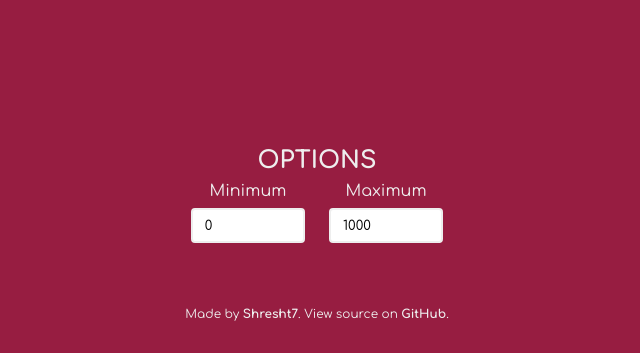
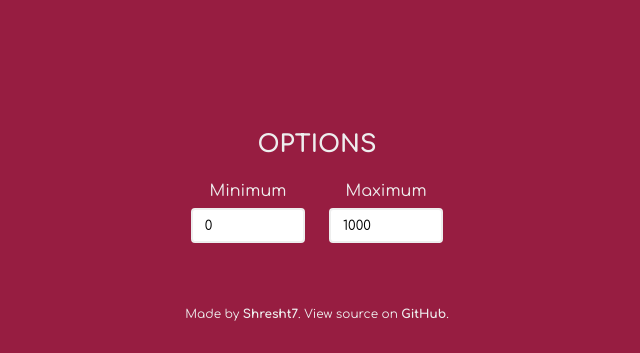
Before and after one commit to Shresht7/random-web, a plain HTML site: page pages/numbers/index.html in a window 1280 px wide. Shown: the part 447-800 px from the top of the page, without its empty margins (323-963 px from the left). Drawn offline with Linux system fonts and the light colour scheme.

Commit message:
Add some spacing

```diff
--- a/pages/numbers/index.html
+++ b/pages/numbers/index.html
@@ -43,7 +43,7 @@
         </section>
 
         <!-- OPTIONS -->
-        <section class="flex flex-column">
+        <section class="flex flex-column gap-3">
             <h2 class="font-size-3">OPTIONS</h2>
 
             <div class="flex flex-row gap-3">
```
